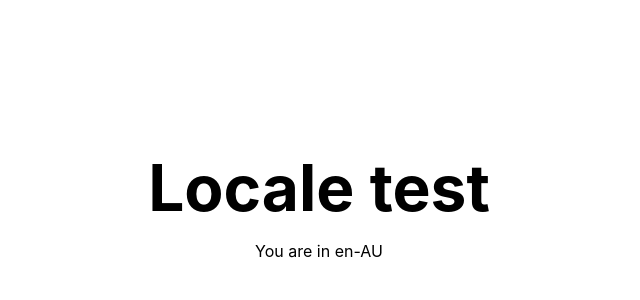
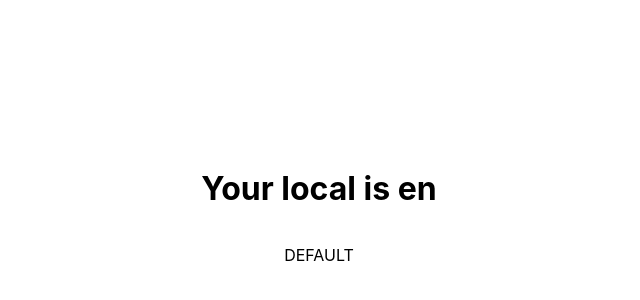
Before and after one commit to benmartin-gh/locale-poc, a Next.js app: page / in a window 1280 px wide. Shown: the part 186-486 px from the top of the page, without its empty margins (321-961 px from the left). Built offline with nearby package versions, Linux system fonts and the light colour scheme.

Commit message:
update locale settings

```diff
--- a/next.config.js
+++ b/next.config.js
@@ -3,8 +3,8 @@ const nextConfig = {
   reactStrictMode: true,
   swcMinify: true,
   i18n: {
-    locales: ["en-AU", "en-GB", "en"],
-    defaultLocale: "en-AU",
+    locales: ["en-AU", "en-GB", "en-NZ", "en"],
+    defaultLocale: "en",
   },
 };
 
--- a/pages/index.tsx
+++ b/pages/index.tsx
@@ -1,12 +1,11 @@
-import type { NextPage } from 'next'
-import Head from 'next/head'
-import styles from '../styles/Home.module.css'
+import type { NextPage } from "next";
+import Head from "next/head";
+import styles from "../styles/Home.module.css";
 
-import { useRouter } from 'next/router'
+import { useRouter } from "next/router";
 
 const Home: NextPage = () => {
   const router = useRouter();
-
 
   return (
     <div className={styles.container}>
@@ -17,15 +16,11 @@ const Home: NextPage = () => {
       </Head>
 
       <main className={styles.main}>
-        <h1 className={styles.title}>
-          Locale test
-        </h1>
-        <p>You are in {router.locale}</p>
+        <h1>Your local is {router.locale}</h1>
+        {router.locale === router.defaultLocale ? <p>DEFAULT</p> : null}
       </main>
+    </div>
+  );
+};
 
-
-    </div>
-  )
-}
-
-export default Home
+export default Home;
```
